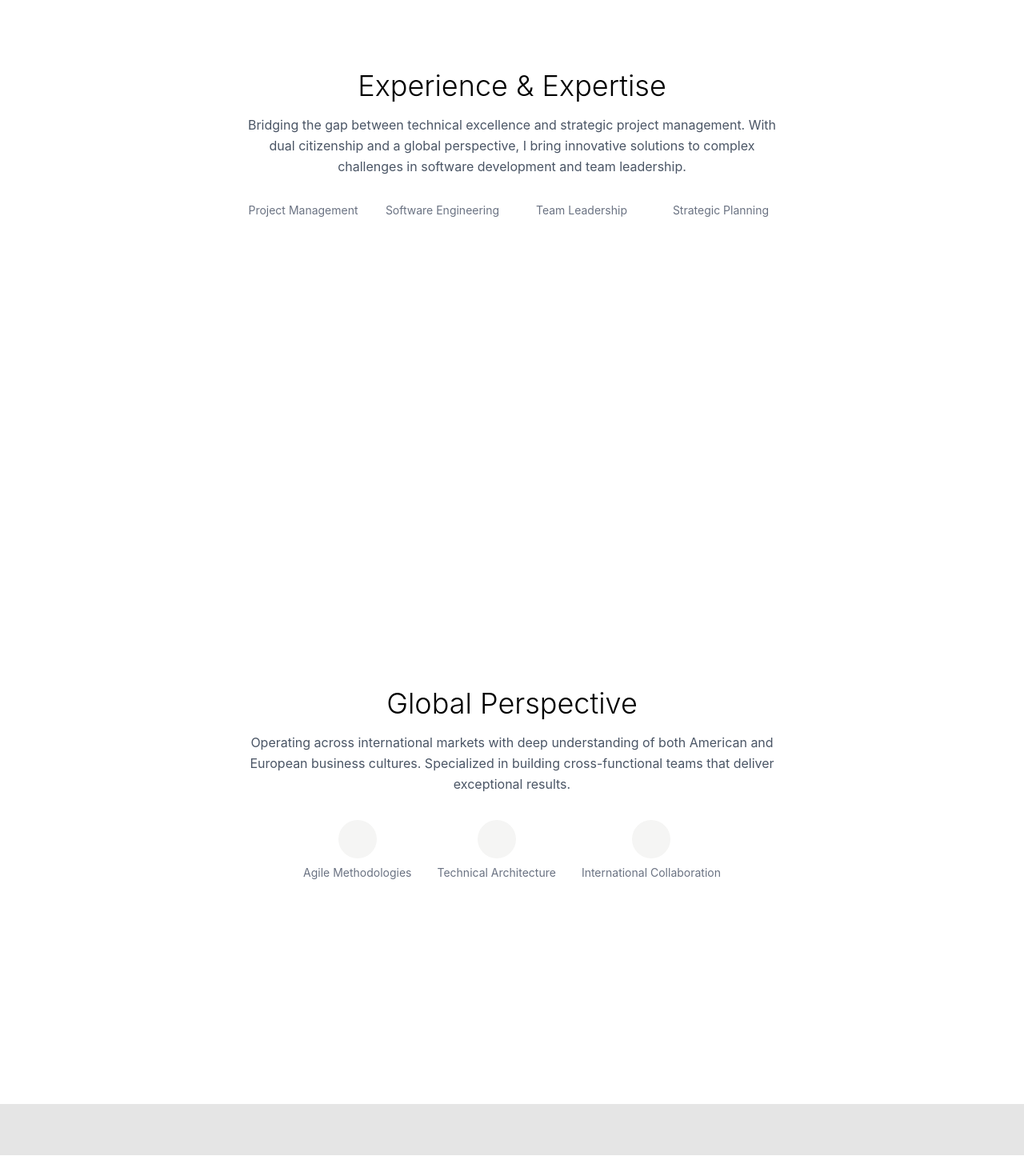
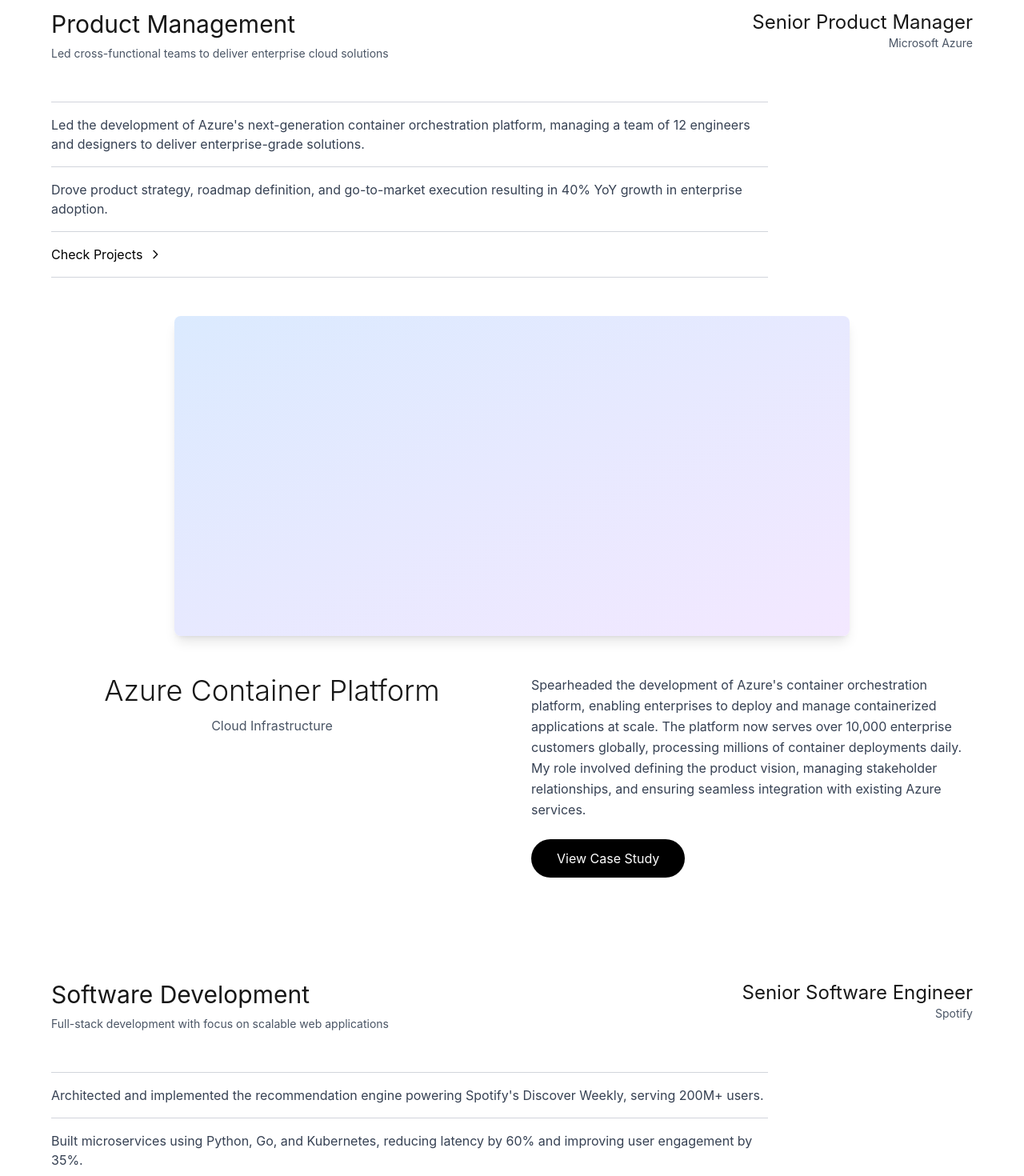
Before and after one commit to celestinryf/portfolio, a Next.js app in the folder client/: page / in a window 1280 px wide. Shown: the part 1020-2490 px from the top of the page at 80% size. Before the commit the page ends 2464 px from the top, so only its background shows below. Built offline with nearby package versions, Linux system fonts and the light colour scheme.

Commit message:
F34T34T3

```diff
--- a/client/src/app/page.tsx
+++ b/client/src/app/page.tsx
@@ -160,11 +160,15 @@
 
   // Parallax refs with consistent smoothness and strategic speeds
   const heroBackgroundRef = useParallaxScroll<HTMLDivElement>({ speed: 0 });
-  const heroTextDesktopRef = useParallaxScroll<HTMLDivElement>({ speed: 0.3 });
+  const contentBackgroundRef = useParallaxScroll<HTMLDivElement>({ speed: 0.4 }); // Independent white background parallax
+  const heroTextDesktopRef = useParallaxScroll<HTMLDivElement>({ speed: 0.4 });
   const heroTextMobileRef = useParallaxScroll<HTMLDivElement>({ speed: 0.6 });
   const locationPillRef = useParallaxScroll<HTMLDivElement>({ speed: 0.8 });
-  const contentArea1Ref = useParallaxScroll<HTMLDivElement>({ speed: 0.25 });
-  const contentArea2Ref = useParallaxScroll<HTMLDivElement>({ speed: 0.2 });
+  const contentArea1Ref = useParallaxScroll<HTMLDivElement>({ speed: 0.3});
+  const contentArea2Ref = useParallaxScroll<HTMLDivElement>({ speed: 0.3 });
+  const project1Ref = useParallaxScroll<HTMLDivElement>({ speed: 0.3 });
+  const project2Ref = useParallaxScroll<HTMLDivElement>({ speed: 0.2 });
+  const project3Ref = useParallaxScroll<HTMLDivElement>({ speed: 0.1 });
 
   useEffect(() => {
     // Start the centralized parallax controller
@@ -314,50 +318,214 @@
         </div>
       </div>
 
-      {/* Content Section - White Background */}
-      <div className="relative bg-white min-h-[200vh]">
-        {/* Content area 1 with Parallax */}
-        <div className="relative h-screen flex items-center justify-center snap-section">
-          <div ref={contentArea1Ref} className="relative z-10 text-black text-center px-8">
-            <h2 className="text-4xl font-light mb-4">Experience & Expertise</h2>
-            <p className="mt-4 text-gray-600 max-w-2xl mx-auto leading-relaxed">
-              Bridging the gap between technical excellence and strategic project management.
-              With dual citizenship and a global perspective, I bring innovative solutions
-              to complex challenges in software development and team leadership.
-            </p>
-            <div className="mt-8 grid grid-cols-2 md:grid-cols-4 gap-6 text-sm text-gray-500">
-              <div>Project Management</div>
-              <div>Software Engineering</div>
-              <div>Team Leadership</div>
-              <div>Strategic Planning</div>
+      {/* Content Section - White Background with Independent Parallax */}
+      <div className="relative min-h-[200vh]">
+        {/* White Background with Independent Parallax */}
+        <div
+          ref={contentBackgroundRef}
+          className="absolute inset-0 bg-white z-11"
+          style={{ height: '100%' }}
+        />
+
+        {/* Experience Section */}
+        <div className="relative min-h-screen px-8 md:px-16 py-20 snap-section z-11">
+          {/* Experience Header */}
+          <div ref={contentArea1Ref} className="mb-20 ">
+            <h2 className="text-5xl md:text-7xl font-light tracking-tight">Experience</h2>
+          </div>
+
+          {/* Project 1 */}
+          <div ref={project1Ref} className="mb-32">
+            {/* Top Row - Skill and Position */}
+            <div className="grid grid-cols-1 md:grid-cols-2 gap-8 mb-12">
+              {/* Main Skill */}
+              <div className="max-w-full md:max-w-[33vw]">
+                <h3 className="text-2xl md:text-3xl font-normal mb-2">Product Management</h3>
+                <p className="text-sm text-gray-600 leading-relaxed">
+                  Led cross-functional teams to deliver
+                  enterprise cloud solutions
+                </p>
+              </div>
+
+              {/* Position */}
+              <div className="text-left md:text-right">
+                <h4 className="text-xl md:text-2xl font-normal">Senior Product Manager</h4>
+                <p className="text-sm text-gray-600">Microsoft Azure</p>
+              </div>
+            </div>
+
+            {/* Info Table */}
+            <div className="mb-12 max-w-4xl">
+              <div className="border-t border-gray-300 py-4">
+                <p className="text-gray-700">Led the development of Azure's next-generation container orchestration platform, managing a team of 12 engineers and designers to deliver enterprise-grade solutions.</p>
+              </div>
+              <div className="border-t border-gray-300 py-4">
+                <p className="text-gray-700">Drove product strategy, roadmap definition, and go-to-market execution resulting in 40% YoY growth in enterprise adoption.</p>
+              </div>
+              <div className="border-t border-b border-gray-300 py-4">
+                <a href="/projects" className="inline-flex items-center text-black hover:text-gray-600 transition-colors">
+                  Check Projects
+                  <svg className="w-4 h-4 ml-2" fill="none" stroke="currentColor" viewBox="0 0 24 24">
+                    <path strokeLinecap="round" strokeLinejoin="round" strokeWidth={2} d="M9 5l7 7-7 7" />
+                  </svg>
+                </a>
+              </div>
+            </div>
+
+            {/* Project Image */}
+            <div className="mb-12 flex justify-center">
+              <div className="project-image w-full md:w-[66vw] h-[400px] bg-gradient-to-br from-blue-100 to-purple-100 rounded-lg shadow-lg"></div>
+            </div>
+
+            {/* Project Details */}
+            <div className="grid grid-cols-1 md:grid-cols-2 gap-12">
+              {/* Left Column - Title */}
+              <div className="flex flex-col items-center text-center">
+                <h5 className="text-3xl md:text-4xl font-light mb-3">Azure Container Platform</h5>
+                <p className="text-gray-600">Cloud Infrastructure</p>
+              </div>
+
+              {/* Right Column - Description and Button */}
+              <div className="space-y-6">
+                <p className="text-gray-700 leading-relaxed text-left">
+                  Spearheaded the development of Azure's container orchestration platform, enabling enterprises to deploy and manage containerized applications at scale. The platform now serves over 10,000 enterprise customers globally, processing millions of container deployments daily. My role involved defining the product vision, managing stakeholder relationships, and ensuring seamless integration with existing Azure services.
+                </p>
+                <button className="bg-black text-white px-8 py-3 rounded-full hover:bg-gray-800 transition-colors">
+                  View Case Study
+                </button>
+              </div>
+            </div>
+          </div>
+
+          {/* Project 2 */}
+          <div ref={project2Ref} className="mb-32">
+            {/* Top Row - Skill and Position */}
+            <div className="grid grid-cols-1 md:grid-cols-2 gap-8 mb-12">
+              {/* Main Skill */}
+              <div className="max-w-full md:max-w-[33vw]">
+                <h3 className="text-2xl md:text-3xl font-normal mb-2">Software Development</h3>
+                <p className="text-sm text-gray-600 leading-relaxed">
+                  Full-stack development with focus on
+                  scalable web applications
+                </p>
+              </div>
+
+              {/* Position */}
+              <div className="text-left md:text-right">
+                <h4 className="text-xl md:text-2xl font-normal">Senior Software Engineer</h4>
+                <p className="text-sm text-gray-600">Spotify</p>
+              </div>
+            </div>
+
+            {/* Info Table */}
+            <div className="mb-12 max-w-4xl">
+              <div className="border-t border-gray-300 py-4">
+                <p className="text-gray-700">Architected and implemented the recommendation engine powering Spotify's Discover Weekly, serving 200M+ users.</p>
+              </div>
+              <div className="border-t border-gray-300 py-4">
+                <p className="text-gray-700">Built microservices using Python, Go, and Kubernetes, reducing latency by 60% and improving user engagement by 35%.</p>
+              </div>
+              <div className="border-t border-b border-gray-300 py-4">
+                <a href="/projects" className="inline-flex items-center text-black hover:text-gray-600 transition-colors">
+                  Check Projects
+                  <svg className="w-4 h-4 ml-2" fill="none" stroke="currentColor" viewBox="0 0 24 24">
+                    <path strokeLinecap="round" strokeLinejoin="round" strokeWidth={2} d="M9 5l7 7-7 7" />
+                  </svg>
+                </a>
+              </div>
+            </div>
+
+            {/* Project Image */}
+            <div className="mb-12 flex justify-center">
+              <div className="w-full md:w-[66vw] h-[400px] bg-gradient-to-br from-green-100 to-emerald-100 rounded-lg shadow-lg"></div>
+            </div>
+
+            {/* Project Details */}
+            <div className="grid grid-cols-1 md:grid-cols-2 gap-12">
+              {/* Left Column - Title */}
+              <div className="flex flex-col items-center text-center">
+                <h5 className="text-3xl md:text-4xl font-light mb-3">Discover Weekly Engine</h5>
+                <p className="text-gray-600">Music Discovery</p>
+              </div>
+
+              {/* Right Column - Description and Button */}
+              <div className="space-y-6">
+                <p className="text-gray-700 leading-relaxed text-left">
+                  Led the technical implementation of Spotify's revolutionary Discover Weekly feature, utilizing machine learning algorithms and collaborative filtering to deliver personalized music recommendations. The system processes billions of data points weekly, analyzing listening patterns, user preferences, and musical attributes to create unique playlists for each user. This feature became one of Spotify's most beloved features, significantly increasing user retention.
+                </p>
+                <button className="bg-black text-white px-8 py-3 rounded-full hover:bg-gray-800 transition-colors">
+                  View Case Study
+                </button>
+              </div>
+            </div>
+          </div>
+
+          {/* Project 3 */}
+          <div ref={project3Ref} className="mb-32">
+            {/* Top Row - Skill and Position */}
+            <div className="grid grid-cols-1 md:grid-cols-2 gap-8 mb-12">
+              {/* Main Skill */}
+              <div className="max-w-full md:max-w-[33vw]">
+                <h3 className="text-2xl md:text-3xl font-normal mb-2">Cloud Architecture</h3>
+                <p className="text-sm text-gray-600 leading-relaxed">
+                  Designing resilient, scalable cloud
+                  infrastructure solutions
+                </p>
+              </div>
+
+              {/* Position */}
+              <div className="text-left md:text-right">
+                <h4 className="text-xl md:text-2xl font-normal">Cloud Solutions Architect</h4>
+                <p className="text-sm text-gray-600">Amazon Web Services</p>
+              </div>
+            </div>
+
+            {/* Info Table */}
+            <div className="mb-12 max-w-4xl">
+              <div className="border-t border-gray-300 py-4">
+                <p className="text-gray-700">Designed and deployed multi-region, fault-tolerant architectures for Fortune 500 companies migrating to AWS.</p>
+              </div>
+              <div className="border-t border-gray-300 py-4">
+                <p className="text-gray-700">Reduced infrastructure costs by 45% while improving system reliability to 99.99% uptime through automated scaling and monitoring.</p>
+              </div>
+              <div className="border-t border-b border-gray-300 py-4">
+                <a href="/projects" className="inline-flex items-center text-black hover:text-gray-600 transition-colors">
+                  Check Projects
+                  <svg className="w-4 h-4 ml-2" fill="none" stroke="currentColor" viewBox="0 0 24 24">
+                    <path strokeLinecap="round" strokeLinejoin="round" strokeWidth={2} d="M9 5l7 7-7 7" />
+                  </svg>
+                </a>
+              </div>
+            </div>
+
+            {/* Project Image */}
+            <div className="mb-12 flex justify-center">
+              <div className="w-full md:w-[66vw] h-[400px] bg-gradient-to-br from-orange-100 to-red-100 rounded-lg shadow-lg"></div>
+            </div>
+
+            {/* Project Details */}
+            <div className="grid grid-cols-1 md:grid-cols-2 gap-12">
+              {/* Left Column - Title */}
+              <div className="flex flex-col items-center text-center">
+                <h5 className="text-3xl md:text-4xl font-light mb-3">Enterprise Migration Suite</h5>
+                <p className="text-gray-600">Cloud Transformation</p>
+              </div>
+
+              {/* Right Column - Description and Button */}
+              <div className="space-y-6">
+                <p className="text-gray-700 leading-relaxed text-left">
+                  Architected comprehensive cloud migration strategies for enterprise clients, facilitating the seamless transition of legacy systems to AWS infrastructure. Developed automated migration tools and frameworks that reduced migration time by 70% while ensuring zero downtime. The solution included real-time monitoring, disaster recovery protocols, and cost optimization strategies that saved clients millions in operational expenses.
+                </p>
+                <button className="bg-black text-white px-8 py-3 rounded-full hover:bg-gray-800 transition-colors">
+                  View Case Study
+                </button>
+              </div>
             </div>
           </div>
         </div>
 
         {/* Content area 2 with Parallax */}
-        <div className="relative h-screen flex items-center justify-center snap-section">
-          <div ref={contentArea2Ref} className="relative z-10 text-black text-center px-8">
-            <h2 className="text-4xl font-light mb-4">Global Perspective</h2>
-            <p className="mt-4 text-gray-600 max-w-2xl mx-auto leading-relaxed">
-              Operating across international markets with deep understanding of both
-              American and European business cultures. Specialized in building
-              cross-functional teams that deliver exceptional results.
-            </p>
-            <div className="mt-8 flex justify-center space-x-8 text-sm text-gray-500">
-              <div className="flex flex-col items-center">
-                <div className="w-12 h-12 bg-stone-100 rounded-full mb-2"></div>
-                <span>Agile Methodologies</span>
-              </div>
-              <div className="flex flex-col items-center">
-                <div className="w-12 h-12 bg-stone-100 rounded-full mb-2"></div>
-                <span>Technical Architecture</span>
-              </div>
-              <div className="flex flex-col items-center">
-                <div className="w-12 h-12 bg-stone-100 rounded-full mb-2"></div>
-                <span>International Collaboration</span>
-              </div>
-            </div>
-          </div>
+        <div className="relative h-screen flex items-center justify-center snap-section z-10">
         </div>
       </div>
     </div>
```
